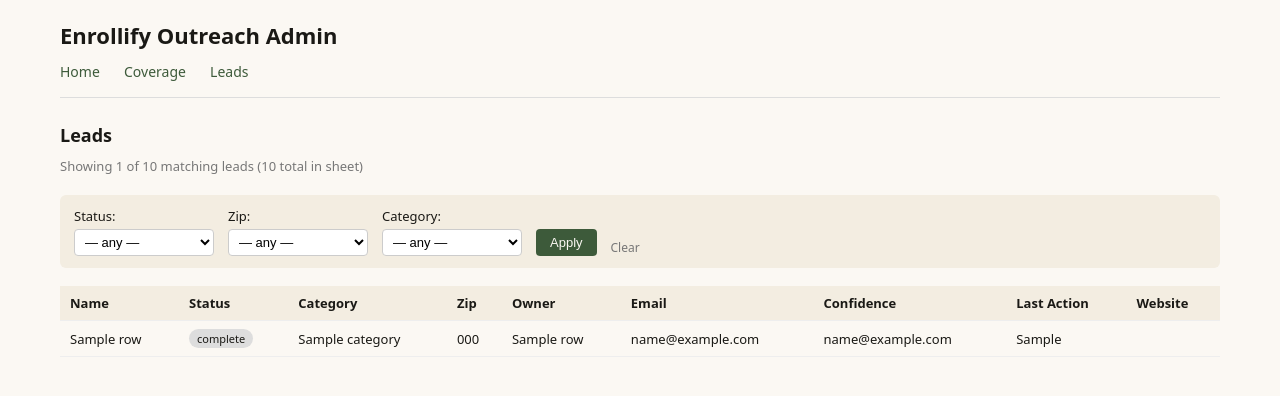
After one commit to ketangan/enrollify-outreach, a FastAPI app: template webapp/webapp/templates/leads.html in a window 1280 px wide. The commit adds this page. Shown: the top 396 px of the page. Run offline with FastAPI, Linux system fonts and the light colour scheme; the template is opened without the code that fills it: most values are stand-ins (such as "Sample title", 1, 10 or a date in 2020); parts of the project's set-up code (start-up, migrations or seed data) failed here and were passed over.

Commit message:
Phase 8: leads list with filters

```diff
--- a/webapp/webapp/main.py
+++ b/webapp/webapp/main.py
@@ -28,7 +28,7 @@ from fastapi.templating import Jinja2Templates
 PROJECT_ROOT = Path(__file__).resolve().parent.parent.parent
 sys.path.insert(0, str(PROJECT_ROOT))
 
-from webapp.webapp import routes_coverage
+from webapp.webapp import routes_coverage, routes_leads
 
 logging.basicConfig(
     level=logging.INFO,
@@ -50,6 +50,7 @@ templates = Jinja2Templates(directory=TEMPLATES_DIR)
 
 # Mount routers
 app.include_router(routes_coverage.router)
+app.include_router(routes_leads.router)
 
 
 @app.get("/health")
--- a/webapp/webapp/static/styles.css
+++ b/webapp/webapp/static/styles.css
@@ -81,3 +81,71 @@ table.data-table tr:hover { background: #f8f4ec; }
   white-space: pre-wrap;
   color: #5a2222;
 }
+
+form.filters {
+  display: flex;
+  flex-wrap: wrap;
+  gap: 14px;
+  align-items: flex-end;
+  background: #f3ede1;
+  padding: 12px 14px;
+  border-radius: 6px;
+  margin-bottom: 18px;
+  font-size: 13px;
+}
+form.filters label {
+  display: flex;
+  flex-direction: column;
+  gap: 4px;
+}
+form.filters select {
+  padding: 4px 6px;
+  font-size: 13px;
+  border: 1px solid #ccc;
+  border-radius: 4px;
+  background: #fff;
+  min-width: 140px;
+}
+form.filters button {
+  background: #3d5a3a;
+  color: #fbf8f3;
+  border: none;
+  padding: 6px 14px;
+  border-radius: 4px;
+  cursor: pointer;
+  font-size: 13px;
+}
+form.filters button:hover { background: #2d4229; }
+.muted-link { color: #777; font-size: 12px; text-decoration: none; }
+.muted-link:hover { text-decoration: underline; }
+
+.status-tag {
+  display: inline-block;
+  padding: 2px 8px;
+  font-size: 11px;
+  border-radius: 10px;
+  background: #ddd;
+  white-space: nowrap;
+}
+.status-ready-to-send { background: #c8e6c9; color: #1b5e20; }
+.status-sent { background: #bbdefb; color: #0d47a1; }
+.status-replied { background: #f4d47c; color: #5e4500; }
+.status-needs-manual-review { background: #ffe0b2; color: #6b3a00; }
+.status-online-system-exclude { background: #eee; color: #555; }
+.status-do-not-contact { background: #ffcdd2; color: #6b0000; }
+.status-pending-classify { background: #e1bee7; color: #4a148c; }
+.status-ready-for-owner-lookup { background: #b3e5fc; color: #014361; }
+
+.pagination {
+  display: flex;
+  justify-content: center;
+  align-items: center;
+  gap: 14px;
+  margin-top: 16px;
+  font-size: 13px;
+}
+.pagination a {
+  color: #3d5a3a;
+  text-decoration: none;
+}
+.pagination a:hover { text-decoration: underline; }
--- a/webapp/webapp/templates/base.html
+++ b/webapp/webapp/templates/base.html
@@ -12,6 +12,7 @@
     <nav>
       <a href="/">Home</a>
       <a href="/coverage">Coverage</a>
+      <a href="/leads">Leads</a>
     </nav>
   </header>
   <main>
--- /dev/null
+++ b/webapp/webapp/templates/leads.html
@@ -0,0 +1,86 @@
+{% extends "base.html" %}
+{% block content %}
+<h2>Leads</h2>
+<p class="muted">Showing {{ rows|length }} of {{ total }} matching leads ({{ all_total }} total in sheet)</p>
+
+<form method="GET" action="/leads" class="filters">
+  <label>
+    Status:
+    <select name="status">
+      <option value="">— any —</option>
+      {% for s in distinct_statuses %}
+        <option value="{{ s }}" {% if s == filters.status %}selected{% endif %}>{{ s }}</option>
+      {% endfor %}
+    </select>
+  </label>
+
+  <label>
+    Zip:
+    <select name="zip">
+      <option value="">— any —</option>
+      {% for z in distinct_zips %}
+        <option value="{{ z }}" {% if z == filters.zip %}selected{% endif %}>{{ z }}</option>
+      {% endfor %}
+    </select>
+  </label>
+
+  <label>
+    Category:
+    <select name="category">
+      <option value="">— any —</option>
+      {% for c in distinct_categories %}
+        <option value="{{ c }}" {% if c == filters.category %}selected{% endif %}>{{ c }}</option>
+      {% endfor %}
+    </select>
+  </label>
+
+  <button type="submit">Apply</button>
+  <a href="/leads" class="muted-link">Clear</a>
+</form>
+
+<table class="data-table">
+  <thead>
+    <tr>
+      <th>Name</th>
+      <th>Status</th>
+      <th>Category</th>
+      <th>Zip</th>
+      <th>Owner</th>
+      <th>Email</th>
+      <th>Confidence</th>
+      <th>Last Action</th>
+      <th>Website</th>
+    </tr>
+  </thead>
+  <tbody>
+  {% for r in rows %}
+    <tr>
+      <td>{{ r.get("name", "") }}</td>
+      <td><span class="status-tag status-{{ r.get('status', '')|replace('_', '-') }}">{{ r.get("status", "") }}</span></td>
+      <td>{{ r.get("category", "") }}</td>
+      <td>{{ r.get("zip", "") }}</td>
+      <td>{{ r.get("owner_name", "") }}</td>
+      <td>{{ r.get("best_email", "") }}</td>
+      <td>{{ r.get("email_confidence", "") }}</td>
+      <td>{{ r.get("last_action", "") }}</td>
+      <td>{% if r.get("website") %}<a href="{{ r.get('website') }}" target="_blank" rel="noopener">↗</a>{% endif %}</td>
+    </tr>
+  {% else %}
+    <tr><td colspan="9" class="muted">No leads match the current filters.</td></tr>
+  {% endfor %}
+  </tbody>
+</table>
+
+{% if total_pages > 1 %}
+<div class="pagination">
+  {% set qs %}status={{ filters.status }}&zip={{ filters.zip }}&category={{ filters.category }}&admin={{ filters.admin }}{% endset %}
+  {% if page > 1 %}
+    <a href="/leads?{{ qs }}&page={{ page - 1 }}">← Prev</a>
+  {% endif %}
+  <span>Page {{ page }} of {{ total_pages }}</span>
+  {% if page < total_pages %}
+    <a href="/leads?{{ qs }}&page={{ page + 1 }}">Next →</a>
+  {% endif %}
+</div>
+{% endif %}
+{% endblock %}
```
Also changed, not shown: webapp/webapp/routes_leads.py (added, +95 -0 lines).
